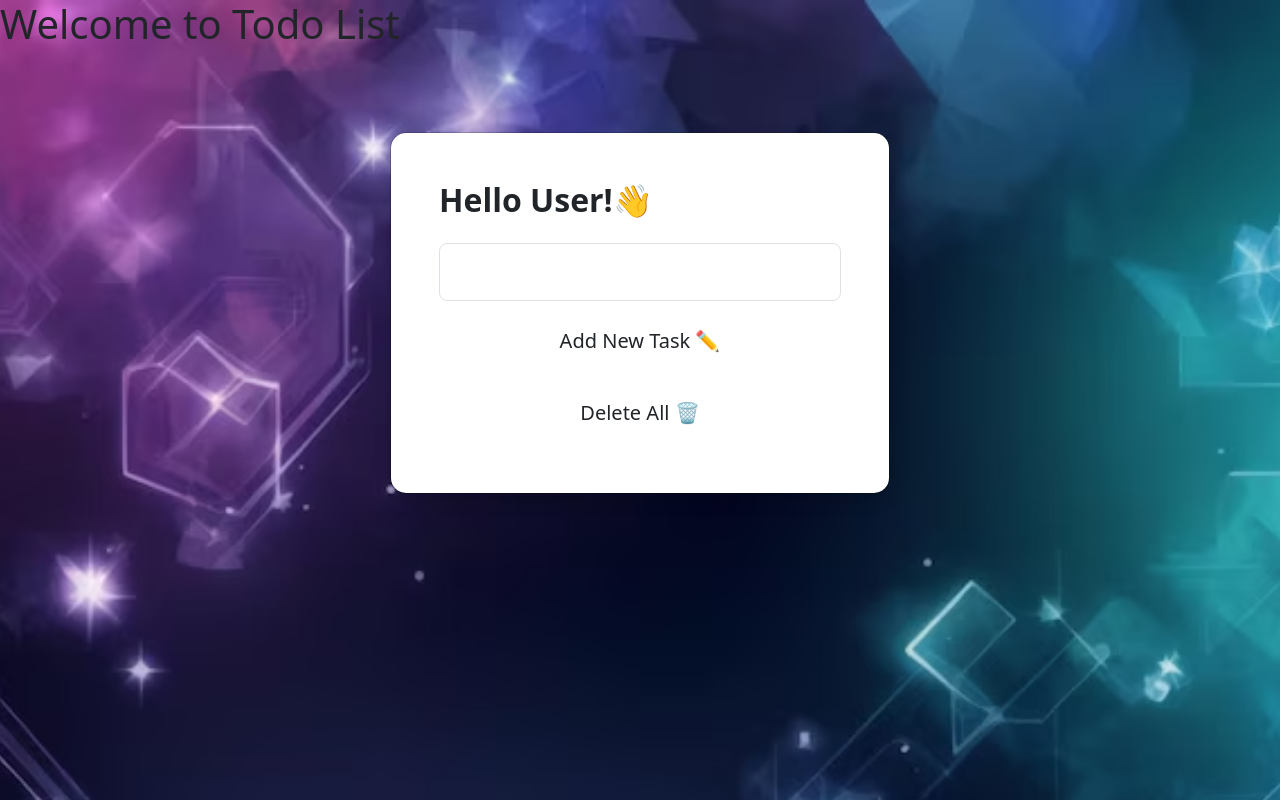
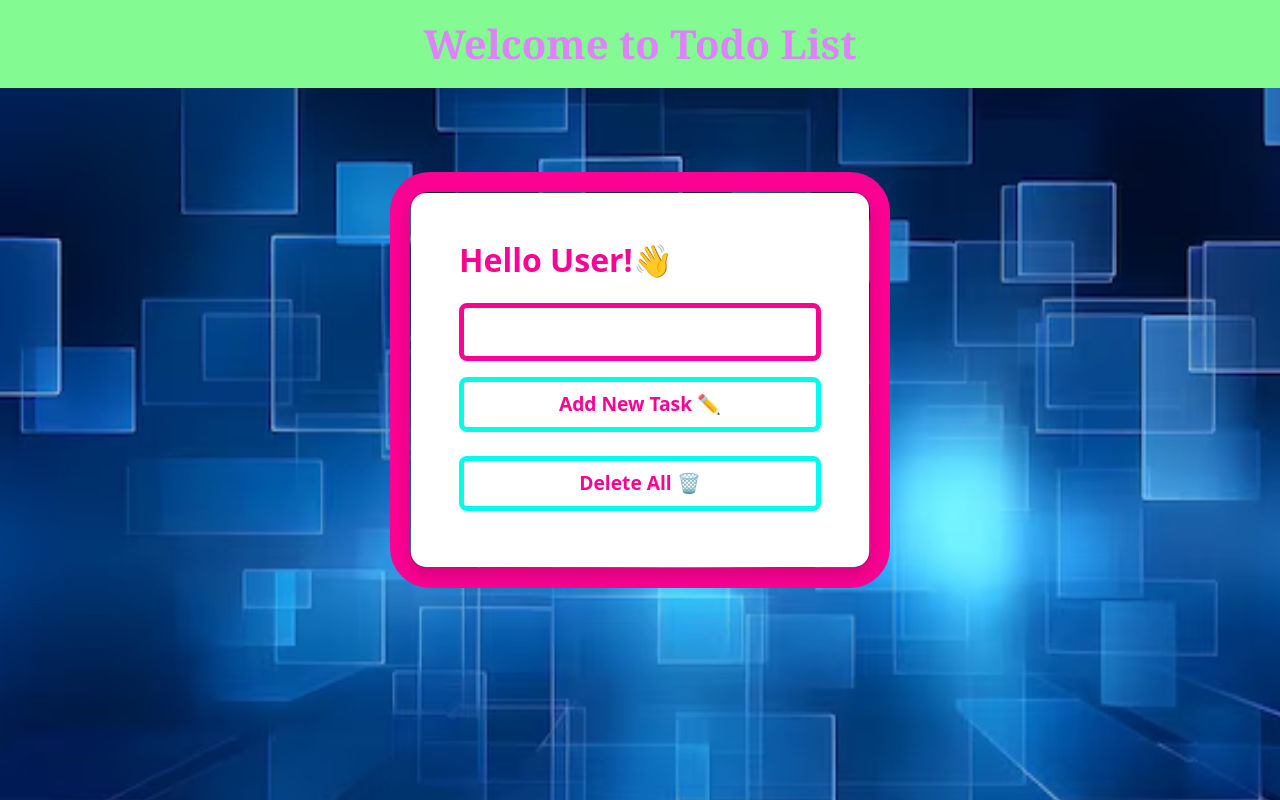
Before and after one commit to Areeba-naz-farooqi/todo---list, a plain HTML site: page index.html in a window 1280 px wide. Drawn offline with nearby package versions, Linux system fonts and the light colour scheme.

Commit message:
todo-list completed

```diff
--- a/index.html
+++ b/index.html
@@ -6,13 +6,14 @@
     <title>Todo Application</title>
     <link href="https://cdn.jsdelivr.net/npm/bootstrap@5.3.3/dist/css/bootstrap.min.css" rel="stylesheet" integrity="sha384-QWTKZyjpPEjISv5WaRU9OFeRpok6YctnYmDr5pNlyT2bRjXh0JMhjY6hW+ALEwIH" crossorigin="anonymous">
     <script src="https://cdn.jsdelivr.net/npm/bootstrap@5.3.3/dist/js/bootstrap.bundle.min.js" integrity="sha384-YvpcrYf0tY3lHB60NNkmXc5s9fDVZLESaAA55NDzOxhy9GkcIdslK1eN7N6jIeHz" crossorigin="anonymous"></script>
+    <link rel="stylesheet" href="style.css">
 </head>
 <body>
 
     <div>
         <!-- <img style="height: 130%; width: 110%; z-index: -9999; position: fixed;  margin-left: -8px; margin-bottom: -160px;  "src="images/backg image2.avif" alt=""> -->
         <div id="Hello">
-            <img style="height: 130%; width: 110%; z-index: -9999; position: fixed;  margin-left: -8px; margin-bottom: -160px;  "src="images/backg image2.avif " alt="">
+            <img style="height: 130%; width: 110%; z-index: -9999; position: fixed;  margin-left: -8px; margin-bottom: -160px;  "src="images/background image.avif" alt="">
           <h1 id="hi"
           >Welcome to Todo List</h1>
         </div>
--- a/style.css
+++ b/style.css
@@ -1,16 +1,18 @@
 
 #hi{
-    background-color: rgb(242, 29, 29);
+    background-color: rgb(132, 250, 146);
     font-weight: bolder;
     padding: 20px;
-    margin-top: 20px;
-    color: white;
+    margin-top: 0px;
+    color: rgb(224, 129, 253);
     display: flex;
     justify-content: center;
     align-items:center ;
+    font-family:  Georgia, Times, 'Times New Roman', serif;
 }
 #heading{
     color: #FB0293;
+
  }
  #btn{
     border:5px solid #02fbea;
@@ -25,18 +27,19 @@
  #color{
 
     border:20px solid #FB0293;
-    border-radius: 10px;
+    border-radius: 40px;
 }
 #bgc{
     background: transparent;
+    color: #02fbea;
 }
 #userInput{
     border:5px solid #FB0293;
-    color: darkorange;
+    color:aquamarine;
 }
 .color{
-    color: darkmagenta;
-    background-color: rgb(229, 104, 59);
+    color: rgb(222, 88, 222);
+    background-color:bisque;
     list-style:square
     ;
 }
```
